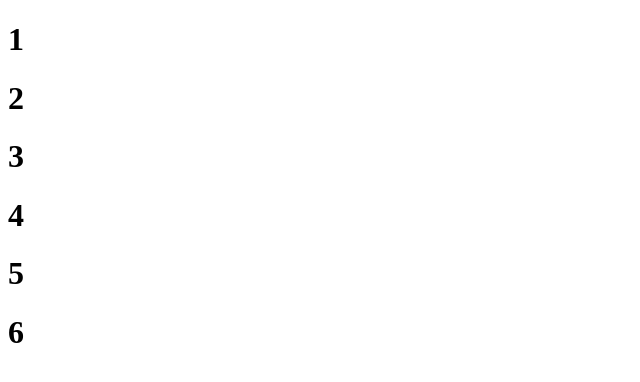
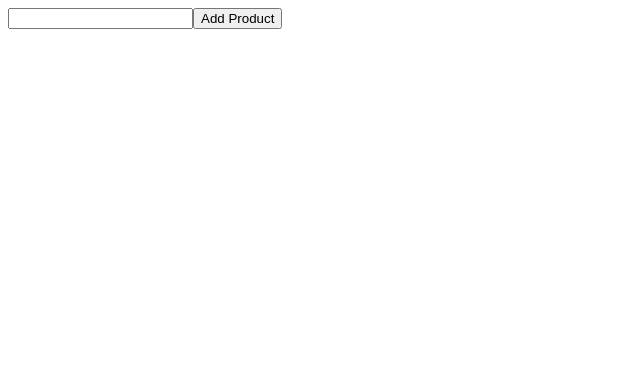
Before and after one commit to aryansharma8706/PROJECT, a React (Vite) app in the folder aryan/: page / in a window 1280 px wide. Shown: the top 382 px of the page, without its empty margins (0-640 px from the left). Built offline with nearby package versions, Linux system fonts and the light colour scheme.

Commit message:
no changes

```diff
--- a/aryan/src/App.jsx
+++ b/aryan/src/App.jsx
@@ -191,17 +191,31 @@
 // export default App;
 
 //LIST RENDERING
-import React from 'react'
+// import React from 'react'
+// function App() {
+//   const NumberList = [1,2,3,4,5,6];
+//   return (
+//     <div>
+//     {NumberList.map((num)=>(
+//       <div key={num}>
+//         <h1>{num}</h1>
+//       </div>
+//     ))}
+//     </div>
+//   )
+// }
+// export default App
+
+import {useState} from 'react'
 
 function App() {
-  const NumberList = [1,2,3,4,5,6];
+  const [list,stelist] = useState(['Mobile','Ac','Tv'])
   return (
     <div>
-    {NumberList.map((num)=>(
-      <div key={num}>
-        <h1>{num}</h1>
-      </div>
-    ))}
+      <form>
+        <input type='text'/>
+        <button>Add Product</button>
+      </form>
     </div>
   )
 }
```
